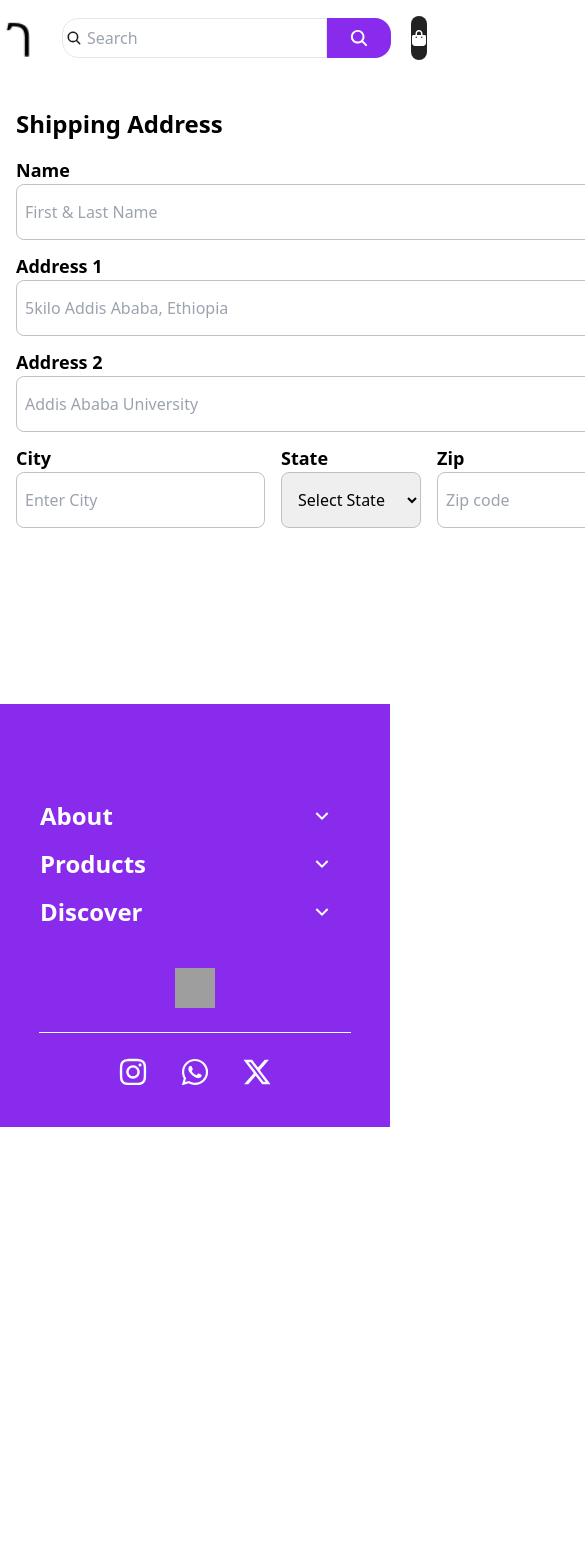
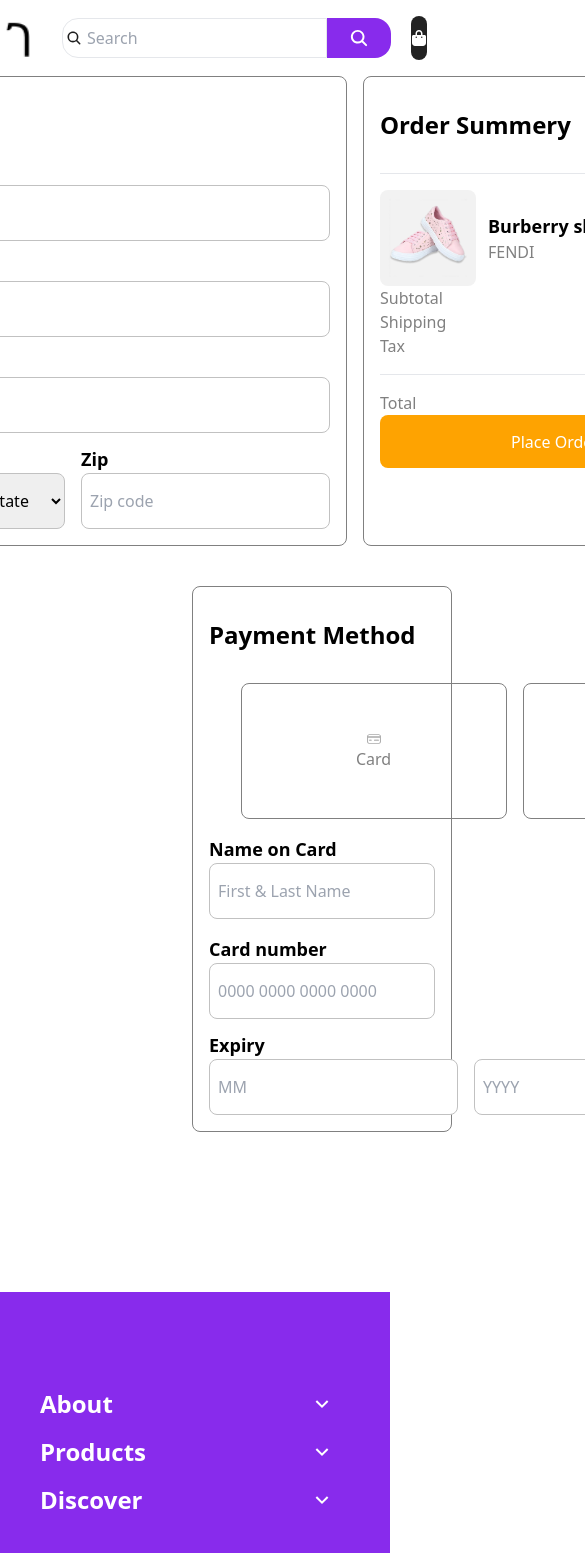
Before and after one commit to Ermias1995/Gebeya-Market-App, a React (Vite) app in the folder Gebeya/: page /checkout in a window 390 px wide. Shown: the top 1553 px of the page, 585 px wide, since content can reach past the window. Before the commit the page ends 1159 px from the top, so only its background shows below. Built offline with nearby package versions, Linux system fonts and the light colour scheme; grey boxes are pictures that could not be loaded.

Commit message:
Finish non responsive part

```diff
--- a/Gebeya/src/pages/Checkout.jsx
+++ b/Gebeya/src/pages/Checkout.jsx
@@ -1,7 +1,12 @@
+import Burbery_shine from '../assets/Burbery_shine.png'
+import { CiCreditCard1,CiWallet } from "react-icons/ci";
+import { BiTransfer } from "react-icons/bi";
+
 function Checkout() {
   return (
-    <div className="flex">
-      <div className=" flex flex-col p-4">
+    <div className='flex flex-col gap-10'>
+      <div className="flex justify-center gap-4">
+        <div className=" flex flex-col p-4 border border-[#808080] rounded-lg">
           <h1 className='font-semibold text-2xl my-4'>Shipping Address</h1>
           <h1 className="font-semibold text-lg">Name</h1>
           <input type="text" placeholder="First & Last Name" className="border border-[#C1C1C1] rounded-lg h-14 p-2"/>
@@ -31,8 +36,70 @@ function Checkout() {
             </div>
           </div>
         </div>
+        <div className="flex flex-col justify-start border border-[#808080] rounded-lg p-4">
+          <h1 className="font-semibold text-2xl my-4">Order Summery</h1>
+          <hr className="w-full my-4"/>
+          <div id='image and name' className="flex items-center gap-3">
+            <img src={Burbery_shine} alt="French kiss bag" className="bg-[#F2F2F2] p-2 h-24 w-24 rounded-lg"/>
+            <div className="flex flex-col">
+              <h1 className="font-semibold text-lg">Burberry shine</h1>
+              <h1 className='text-[#808080]'>FENDI</h1>
+            </div>
+          </div>
+          <div id='price' className="flex items-center justify-between">
+            <p className='text-[#808080]'>Subtotal</p>
+            <p>$150</p>
+          </div>
+          <div id='price' className="flex items-center justify-between">
+            <p className='text-[#808080]'>Shipping</p>
+            <p>$10</p>
+          </div>
+          <div id='price' className="flex items-center justify-between">
+            <p className='text-[#808080]'>Tax</p>
+            <p>$5</p>
+          </div>
+          <hr className="w-full my-4"/>
+          <div id='price' className="flex items-center justify-between">
+            <p className='text-[#808080]'>Total</p>
+            <p>$165</p>
+          </div>
+          <button className='w-[350px] h-[53px] bg-secondary text-white rounded-lg'>Place Order</button>
+        </div>
+      </div>
+      <div className="flex flex-col justify-start border border-[#808080] rounded-lg p-4 w-2/3 ml-48">
+        <h1 className="font-semibold text-2xl my-4">Payment Method</h1>
+        <div className="flex justify-center items-center gap-4 w-[893px] mt-4">
+          <div className="flex flex-col items-center justify-center hover:bg-secondary hover:text-white text-[#808080] hover:cursor-pointer w-[266px] h-[136px] border border-[#808080] rounded-lg">
+            <CiCreditCard1 className=''/>
+            <p>Card</p>
+          </div>
+          <div className="flex flex-col items-center justify-center hover:bg-secondary hover:text-white text-[#808080] hover:cursor-pointer w-[266px] h-[136px] border border-[#808080] rounded-lg">
+            <CiWallet/>
+            <p>wallet</p>
+          </div>
+          <div className="flex flex-col items-center justify-center hover:bg-secondary hover:text-white text-[#808080] hover:cursor-pointer w-[266px] h-[136px] border border-[#808080] rounded-lg">
+            <BiTransfer/>
+            <p>Bank Transfer</p>
+          </div>
+        </div>
+        <h1 className="font-semibold text-lg mt-4">Name on Card</h1>
+        <input type="text" placeholder="First & Last Name" className="border border-[#C1C1C1] rounded-lg h-14 p-2 w-full"/>
+        <h1 className="font-semibold text-lg mt-4">Card number</h1>
+        <input type="text" placeholder="0000 0000 0000 0000" className="border border-[#C1C1C1] rounded-lg h-14 p-2 w-full"/>
+        <div className=" flex flex-row items-center gap-4">
           <div className="">
-        <h1 className="font-semibold text-2xl my-4">Order Summery</h1>
+            <h1 className="font-semibold text-lg mt-3">Expiry</h1>
+            <input type="text" placeholder="MM" className="border border-[#C1C1C1] rounded-lg h-14 p-2"/>
+          </div>
+          <div className="">
+            <h1 className="font-semibold text-lg mt-3 text-white">a</h1>
+            <input type="text" placeholder="YYYY" className="border border-[#C1C1C1] rounded-lg h-14 p-2"/>
+          </div>
+          <div className="">
+            <h1 className="font-semibold text-lg mt-3">CVV</h1>
+            <input type="text" placeholder="CVV" className="border border-[#C1C1C1] rounded-lg h-14 p-2"/>
+          </div>
+        </div>
       </div>
     </div>
   )
```
Lines whose indentation alone changed are shown as unchanged.
